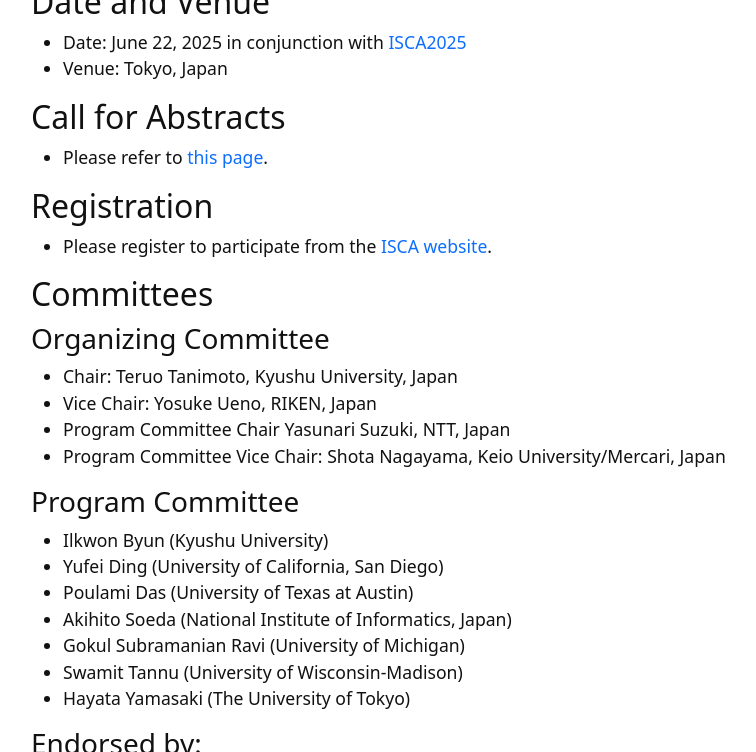
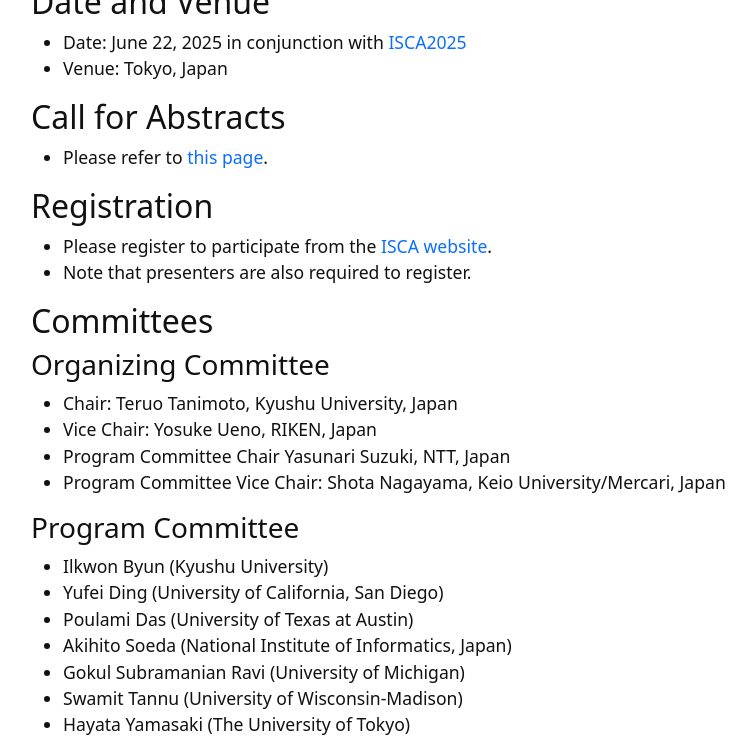
Before and after one commit to ftqcsa/ftqcsa.github.io, a Jekyll site: the page built from index.md, in a window 1280 px wide and 900 px high, scrolled down 1146 px, cut to the strip 0-752 px from the top of the window. Shown: the whole strip, without its empty margins (246-1002 px from the left). Built offline with Jekyll 4.4.1, drawn with Linux system fonts in a browser that asks for light colours.

Commit message:
Update index.md

```diff
--- a/index.md
+++ b/index.md
@@ -26,6 +26,7 @@
 ## Registration
 
 - Please register to participate from the [ISCA website](https://iscaconf.org/isca2025/).
+- Note that presenters are also required to register.
 
 ## Committees
 
```
